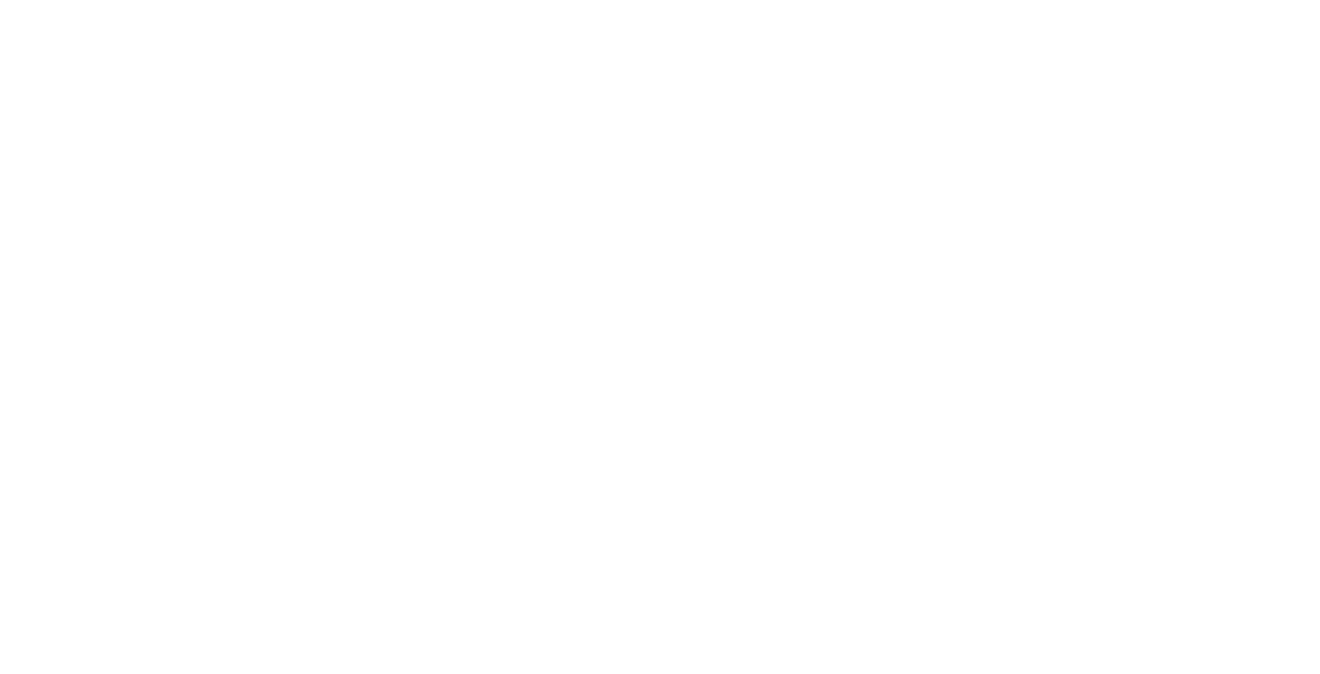
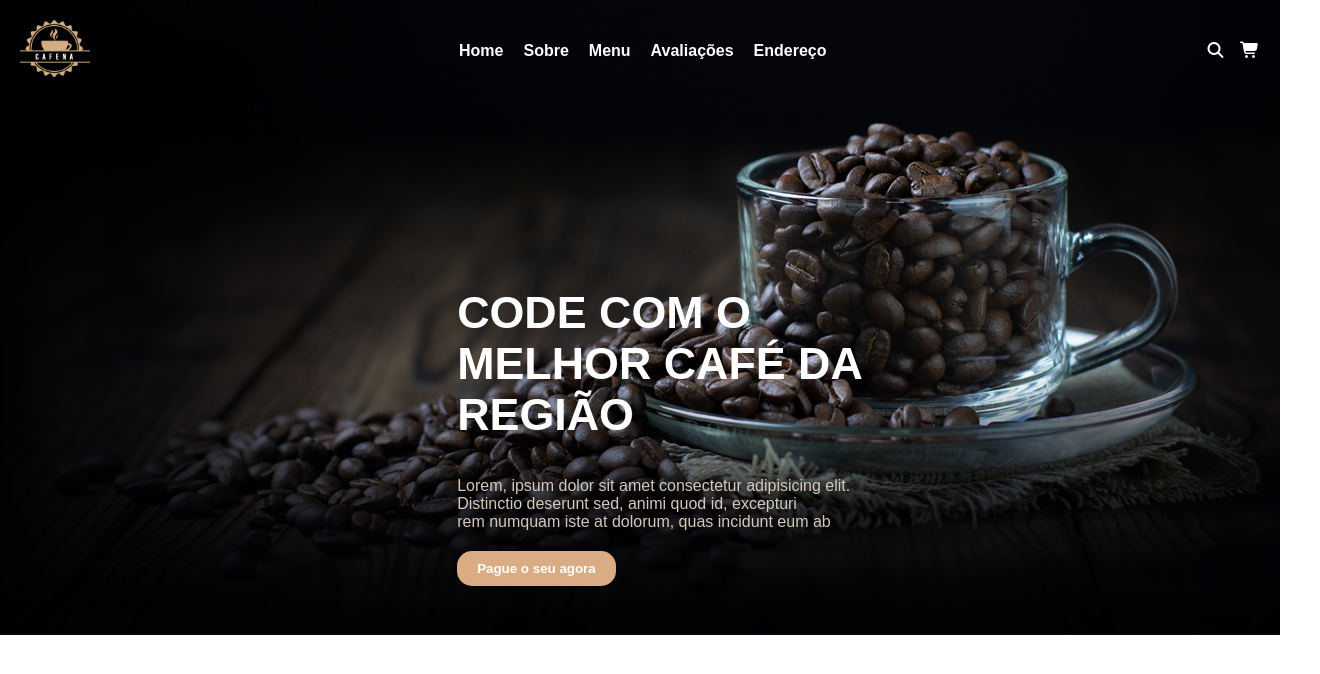
Before and after one commit to VictorDebian/projetos-de-html-css, a plain HTML site: page projetos/lading-page-cafeteria/index.html in a window 1280 px wide. Shown: the whole page, 1320 px wide, since content can reach past the window. Drawn offline with Linux system fonts and the light colour scheme.

Commit message:
novo projeto

```diff
--- a/projetos/lading-page-cafeteria/index.html
+++ b/projetos/lading-page-cafeteria/index.html
@@ -1,11 +1,43 @@
 <!DOCTYPE html>
-<html lang="en">
+<html lang="pt-br">
 <head>
     <meta charset="UTF-8">
     <meta name="viewport" content="width=device-width, initial-scale=1.0">
     <title>Document</title>
+    <link rel="stylesheet" href="style.css">
+    <link rel="stylesheet" href="https://cdnjs.cloudflare.com/ajax/libs/font-awesome/7.0.1/css/all.min.css">
 </head>
 <body>
+    <header>
+        <div class="logo">
+            <img src="./src/logo.png" alt="logo cafeteria">
+        </div>
 
+        <nav>
+            <ul>
+                <li><a href="#">Home</a></li>
+                <li><a href="#">Sobre</a></li>
+                <li><a href="#">Menu</a></li>
+                <li><a href="#">Avaliações</a></li>
+                <li><a href="#">Endereço</a></li>
+            </ul>
+        </nav>
+
+        <div class="icons">
+            <i class="fa-solid fa-magnifying-glass"></i>
+            <i class="fa-solid fa-cart-shopping"></i>
+        </div>
+    </header>
+
+    <main>
+        <section>
+            <h1>Code Com o  <br> melhor café da <br> região</h1>
+
+          <p>Lorem, ipsum dolor sit amet consectetur adipisicing elit. <br> Distinctio deserunt sed, animi quod id, excepturi <br> rem numquam iste at
+            dolorum, quas incidunt eum ab</p>
+
+          <button>Pague o seu agora</button>
+        </section>
+    </main>
 </body>
 </html>
--- /dev/null
+++ b/projetos/lading-page-cafeteria/style.css
@@ -0,0 +1,112 @@
+/* ---------- BASE ---------- */
+body{
+    background: url(./src/home-img.jpg) center/cover no-repeat;
+    height: 100%;
+    color: #fff;
+    font-family: Arial, Helvetica, sans-serif;
+    margin: 0;
+    padding: 0;
+}
+
+/* ---------- HEADER ---------- */
+header{
+    display: flex;
+    justify-content: space-between;
+    align-items: center;
+    padding: 20px;
+}
+
+.logo img{
+    width: 70px;
+}
+
+nav ul{
+    list-style: none;
+    display: flex;
+    gap: 20px;
+    padding: 0;
+}
+
+nav ul li a{
+    color: #fff;
+    text-decoration: none;
+    font-weight: bold;
+}
+
+nav ul li a:hover{
+    color: #D9AC84;
+    transition: .3s;
+}
+
+.icons i{
+    color: #fff;
+    margin-left: 10px;
+}
+
+/* ---------- MAIN ---------- */
+main{
+    width: 100%;
+    display: flex;
+    justify-content: center;
+    align-items: center;
+    text-align: left;
+    margin-top: 10%;
+    padding: 20px;
+}
+
+section{
+    max-width: 500px;
+}
+
+section h1{
+    text-transform: uppercase;
+    font-weight: bolder;
+    font-size: 2.8rem;
+}
+
+section p{
+    color: #d4c7bc;
+    margin-bottom: 20px;
+}
+
+section button{
+    border-radius: 15px;
+    padding: 10px 20px;
+    background-color: #D9AC84;
+    border: none;
+    color: #fff;
+    font-weight: bold;
+    cursor: pointer;
+}
+
+section button:hover{
+    background-color: #d9ac84c3;
+    transition: .3s;
+}
+
+/* ---------- RESPONSIVO ---------- */
+@media (max-width: 900px){
+
+    header{
+        flex-direction: column;
+        gap: 15px;
+    }
+
+    nav ul{
+        flex-direction: column;
+        text-align: center;
+    }
+
+    main{
+        margin-top: 5%;
+        text-align: center;
+    }
+
+    section{
+        max-width: 90%;
+    }
+
+    section h1{
+        font-size: 2rem;
+    }
+}
```
Also changed, not shown: projetos/lading-page-cafeteria/src/Screenshot_2025-10-13-15-15-04-458_com.google.android.youtube.jpg (added), projetos/lading-page-cafeteria/src/home-img.jpg (added), projetos/lading-page-cafeteria/src/logo.png (added).
